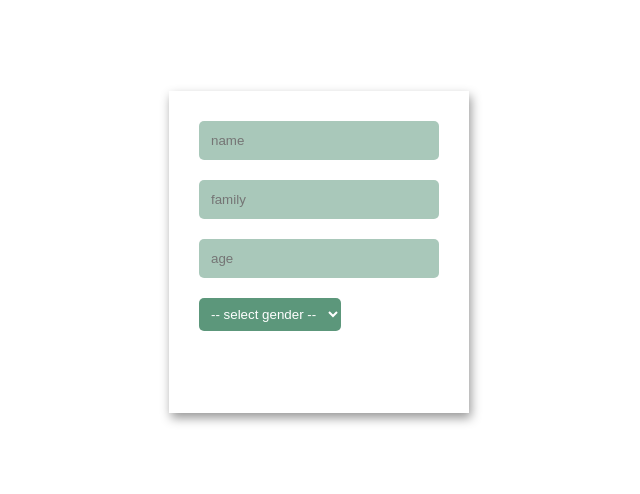
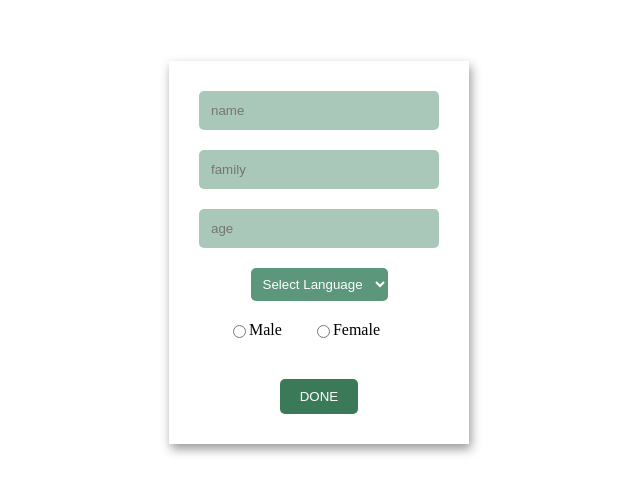
Before and after one commit to MahshadOliaie/React-Lab, a React (Vite) app: page / in a window 1280 px wide. Shown: the part 148-642 px from the top of the page, without its empty margins (321-961 px from the left). Built offline with nearby package versions, Linux system fonts and the light colour scheme.

Commit message:
add radio and button to form

```diff
--- a/src/components/Forms/Form.jsx
+++ b/src/components/Forms/Form.jsx
@@ -4,7 +4,7 @@ import './form.css'
 
 function Form() {
 
-    const [formObj, setFormObj] = useState({ "input1": "", "input2": "", "input3": "" , "gender":""})
+    const [formObj, setFormObj] = useState({ "input1": "", "input2": "", "input3": "" , "gender":"" , "lang":""})
 
     function handleChange() {
         let value = event.target.value;
@@ -18,14 +18,21 @@ function Form() {
             <input value={formObj.input2} id='input2' type="text" placeholder="family" className="formFamily" onChange={handleChange} />
             <input value={formObj.input3} id='input3' type="number" placeholder="age" className="formAge" onChange={handleChange} />
 
-            <select name="gender" id="gender" onChange={handleChange}>
-                <option value="">-- select gender --</option>
-                <option value="female">female</option>
-                <option value="male">male</option>
-                <option value="none">prefer not to say</option>
+            <select name="lang" id="lang" onChange={handleChange}>
+                <option value="">Select Language</option>
+                <option value="english">English</option>
+                <option value="persian">Persian</option>
             </select>
 
-            <p>{formObj.gender}</p>
+            <div className='radio'>
+                <input type="radio" name="gender" id="gender" value={"Male"} onClick={handleChange}/>
+                <label htmlFor="student">Male</label>
+
+                <input type="radio" name="gender" id="gender" value={"Female"} onClick={handleChange}/>
+                <label htmlFor="student">Female</label>
+            </div>
+
+            <button type="submit">DONE</button>
         </form>
     )
 
--- a/src/components/Forms/form.css
+++ b/src/components/Forms/form.css
@@ -1,16 +1,14 @@
-
-
-form{
+form {
     display: flex;
     flex-direction: column;
-    align-items: flex-start;
+    align-items: center;
     box-shadow: 2px 5px 10px rgba(0, 0, 0, 0.406);
     padding: 30px;
     width: 300px;
     gap: 20px;
 }
 
-form input{
+form input {
     width: 100%;
     padding: 12px;
     border: none;
@@ -18,10 +16,37 @@ form input{
     background-color: rgba(57, 128, 95, 0.431);
 }
 
-form select{
+form select {
     padding: 8px;
     border: none;
     background-color: rgba(57, 128, 95, 0.82);
     color: white;
     border-radius: 5px;
 }
+
+.radio {
+    display: flex;
+    align-items: center;
+    justify-content: space-between;
+
+}
+
+.radio label {
+    margin-right: 30px;
+}
+
+button{
+    padding:10px 20px;
+    margin-top: 20px;
+    border: none;
+    background-color: rgba(23, 98, 60, 0.847);
+    color: white;
+    border-radius: 5px;
+    transition: 300ms;
+    cursor: pointer;
+}
+
+button:hover{
+    background-color: rgb(23, 98, 60);
+    transition: 300ms;
+}
```
